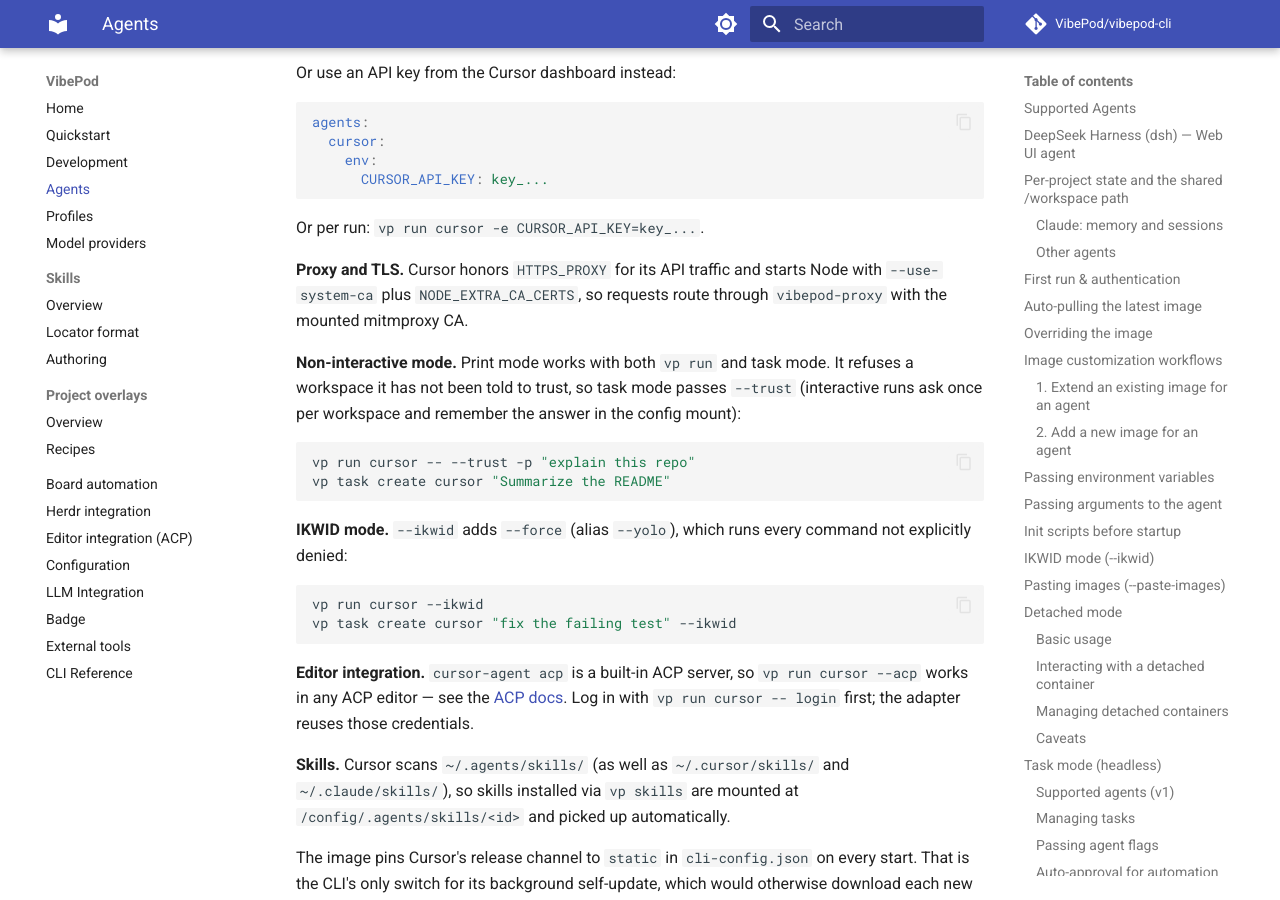
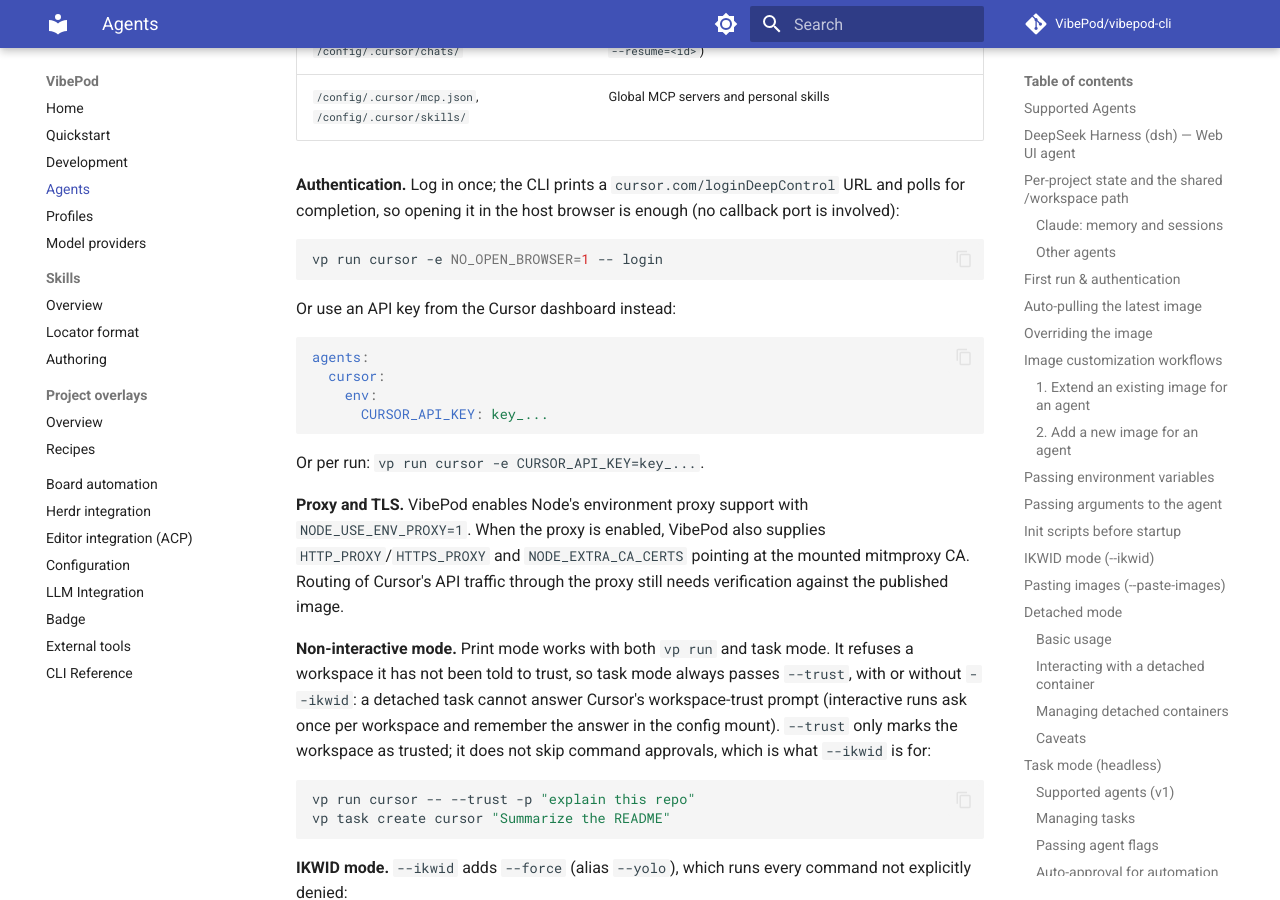
Before and after one commit to VibePod/vibepod-cli, an MkDocs documentation site: the page built from docs/agents/index.md, in a window 1280 px wide and 900 px high, scrolled down 32200 px. Built offline with MkDocs 1.6.1 and Material for MkDocs 9.7.7, drawn with Linux system fonts in a browser that asks for light colours; comment, search, counter and statistics services are not loaded; some of the changed text lies outside the part shown.

Commit message:
Verify Cursor launch wiring and approval modes and document why task runs pass --trust

````diff
--- a/docs/agents/index.md
+++ b/docs/agents/index.md
@@ -1308,6 +1308,20 @@
 vp run cursor   # or: vp cu
 ```
 
+The default image is `vibepod/cursor:latest`. Until it is published, build the
+Cursor image from the companion
+[vibepod-agents branch](https://github.com/VibePod/vibepod-agents/tree/cursor-agent/docker/cursor)
+and select the local image explicitly. From that repository's checkout:
+
+```bash
+docker build -t vibepod/cursor:local docker/cursor
+VP_IMAGE_CURSOR=vibepod/cursor:local vp run cursor
+```
+
+The `:local` tag avoids automatic pulls of `:latest`. The CLI registration
+alone does not install Cursor; the image must provide `cursor-agent` and the
+`/config` state mount described below.
+
 Cursor CLI (`cursor-agent`) is the terminal agent from the makers of the Cursor
 editor. It is closed source and ships as a self-contained package (bundled
 Node.js runtime) from `downloads.cursor.com`; the image pins one release and
@@ -1343,14 +1357,18 @@
 
 Or per run: `vp run cursor -e CURSOR_API_KEY=key_...`.
 
-**Proxy and TLS.** Cursor honors `HTTPS_PROXY` for its API traffic and starts
-Node with `--use-system-ca` plus `NODE_EXTRA_CA_CERTS`, so requests route
-through `vibepod-proxy` with the mounted mitmproxy CA.
+**Proxy and TLS.** VibePod enables Node's environment proxy support with
+`NODE_USE_ENV_PROXY=1`. When the proxy is enabled, VibePod also supplies
+`HTTP_PROXY`/`HTTPS_PROXY` and `NODE_EXTRA_CA_CERTS` pointing at the mounted
+mitmproxy CA. Routing of Cursor's API traffic through the proxy still needs
+verification against the published image.
 
 **Non-interactive mode.** Print mode works with both `vp run` and task mode.
-It refuses a workspace it has not been told to trust, so task mode passes
-`--trust` (interactive runs ask once per workspace and remember the answer in
-the config mount):
+It refuses a workspace it has not been told to trust, so task mode always
+passes `--trust`, with or without `--ikwid`: a detached task cannot answer
+Cursor's workspace-trust prompt (interactive runs ask once per workspace and
+remember the answer in the config mount). `--trust` only marks the workspace as
+trusted; it does not skip command approvals, which is what `--ikwid` is for:
 
 ```bash
 vp run cursor -- --trust -p "explain this repo"
````
Also changed, not shown: AGENTS.md (+5 -0 lines), 4 other files.
